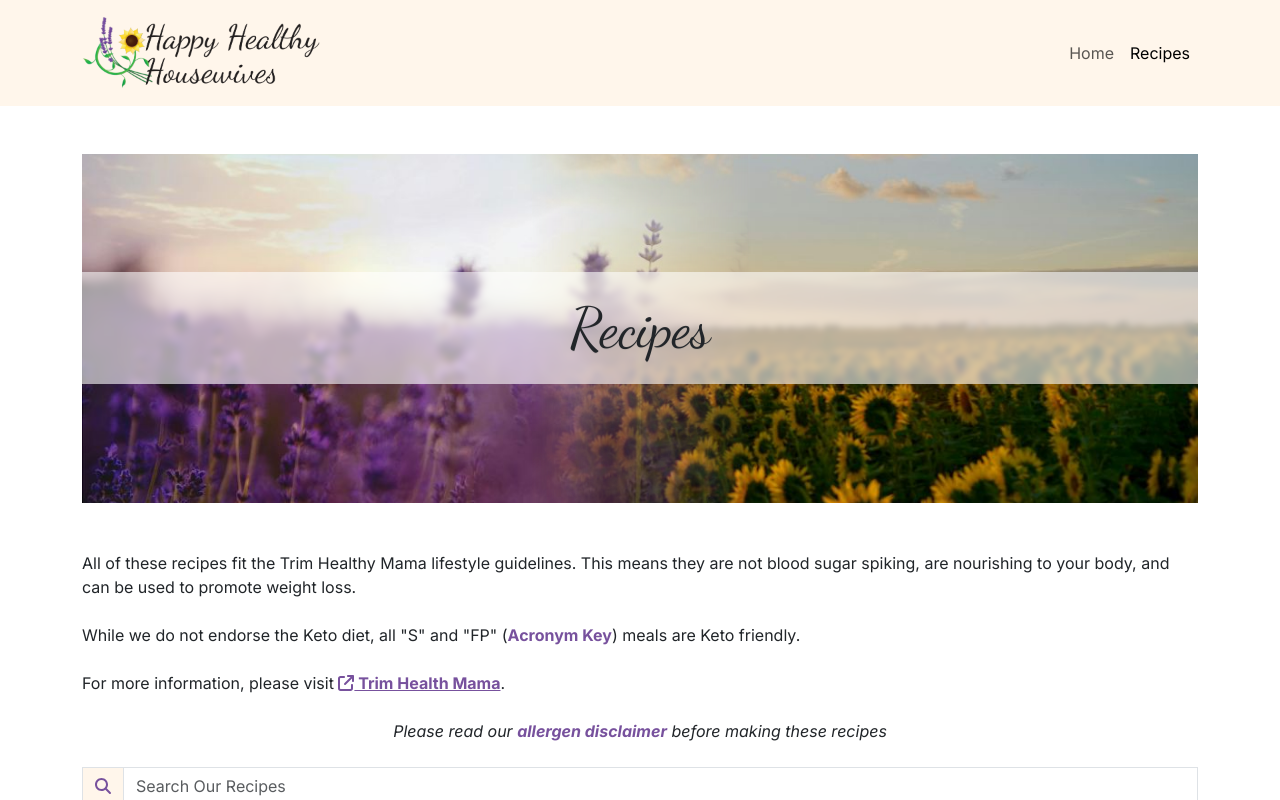
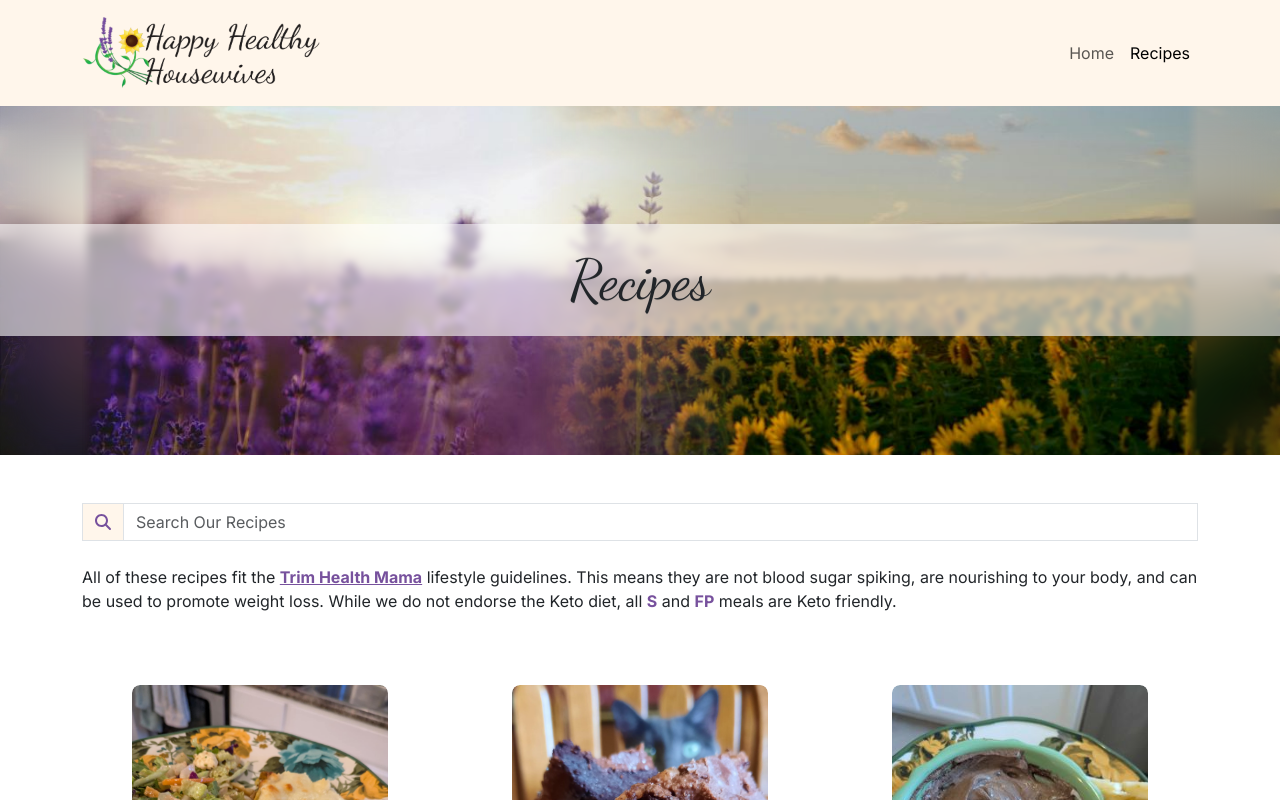
Before and after one commit to Nehemiah-Langness/happy-healthy-housewives, a React (Vite) app: page /happy-healthy-housewives/recipes in a window 1280 px wide. Built offline with nearby package versions, Linux system fonts and the light colour scheme; a web font is replaced by a local one.

Commit message:
layout enhancements

```diff
--- a/src/components/AcronymKey.tsx
+++ b/src/components/AcronymKey.tsx
@@ -1,8 +1,8 @@
 export function AcronymKey() {
     return (
         <>
-            <a href='#' className='text-decoration-none fw-bold' data-bs-toggle='modal' data-bs-target='#acronym-key'>
-                Acronym Key
+            <a href='#' className='text-decoration-none fw-bold' data-bs-toggle='modal' data-bs-target='#acronym-key' style={{ fontSize: '0.8rem' }}>
+                View our Acronym Key
             </a>
             <div className='modal fade text-start' id='acronym-key' tabIndex={-1} aria-labelledby='acronym-key-label' aria-hidden='true'>
                 <div className='modal-dialog modal-dialog-centered'>
--- a/src/components/AllergyDisclaimer.tsx
+++ b/src/components/AllergyDisclaimer.tsx
@@ -1,14 +1,20 @@
 export function AllergyDisclaimer() {
     return (
         <>
-            <div className='fst-italic text-center mx-auto'>
+            <div className='fst-italic text-center mx-auto' style={{ fontSize: '0.8rem' }}>
                 Please read our{' '}
                 <a href='#' className='text-decoration-none fw-bold' data-bs-toggle='modal' data-bs-target='#allergen-disclaimer'>
                     allergen disclaimer
                 </a>{' '}
                 before making these recipes
             </div>
-            <div className='modal fade' id='allergen-disclaimer' tabIndex={-1} aria-labelledby='allergen-disclaimer-label' aria-hidden='true'>
+            <div
+                className='modal fade'
+                id='allergen-disclaimer'
+                tabIndex={-1}
+                aria-labelledby='allergen-disclaimer-label'
+                aria-hidden='true'
+            >
                 <div className='modal-dialog modal-dialog-centered'>
                     <div className='modal-content'>
                         <div className='modal-header'>
--- a/src/components/RecipeHeaderImage.tsx
+++ b/src/components/RecipeHeaderImage.tsx
@@ -1,21 +1,40 @@
 import { memo } from 'react';
 import { baseUrl } from '../base-url';
 
-export const RecipeHeaderImage = memo(({ title }: { title?: string; }) => (
-    <div className='w-100 position-relative' style={{ aspectRatio: 16 / 5 }}>
+export const RecipeHeaderImage = memo(({ title }: { title?: string }) => (
+    <div
+        className='position-relative overflow-hidden'
+        style={{
+            background: `0 40%/50% 100% no-repeat url('${baseUrl + '/lavender-bg-optimized.jpg'}'), center/cover no-repeat url('${
+                baseUrl + '/sunflower-bg-optimized.jpg'
+            }')`,
+        }}
+    >
         <div
             className='position-absolute'
-            style={{ inset: 0, background: `0 40%/cover no-repeat url('${baseUrl + '/lavender-bg-optimized.jpg'}')` }}
+            style={{
+                inset: 0,
+                backdropFilter: 'blur(20px) saturate(75%)',
+            }}
+        ></div>
+        <div className='container'>
+            <div className='w-100 position-relative' style={{ aspectRatio: 16 / 5, }}>
+                <div
+                    className='position-absolute'
+                    style={{ inset: 0, background: `0 40%/cover no-repeat url('${baseUrl + '/lavender-bg-optimized.jpg'}')`,
+                    maskImage:
+                    'linear-gradient(to right, rgba(0, 0, 0, 0), rgba(0, 0, 0, 1) 1%, rgba(0, 0, 0, 1) 90%, rgba(0, 0, 0, 0) 95%, rgba(0, 0, 0, 0) 100%)', }}
                 ></div>
                 <div
                     className='position-absolute'
                     style={{
                         inset: 0,
                         background: `center/cover no-repeat url('${baseUrl + '/sunflower-bg-optimized.jpg'}')`,
-                maskImage: 'linear-gradient(to right, rgba(0, 0, 0, 0), rgba(0, 0, 0, 0) 40%, rgba(0, 0, 0, 1) 60%, rgba(0, 0, 0, 1) 100%)',
+                        maskImage:
+                            'linear-gradient(to right, rgba(0, 0, 0, 0), rgba(0, 0, 0, 0) 40%, rgba(0, 0, 0, 1) 60%, rgba(0, 0, 0, 1) 99%, rgba(0, 0, 0, 0))',
                     }}
                 ></div>
-
+            </div>
             <div className='position-absolute top-50 end-0 start-0'>
                 <div
                     className='dancing-script text-center display-4'
@@ -31,4 +50,5 @@ export const RecipeHeaderImage = memo(({ title }: { title?: string; }) => (
                 </div>
             </div>
         </div>
+    </div>
 ));
--- a/src/components/RecipeLink.tsx
+++ b/src/components/RecipeLink.tsx
@@ -19,8 +19,11 @@ export function RecipeLink({ recipe, to }: { to: string; recipe: Recipe }) {
         <Link
             to={to}
             style={{ cursor: 'pointer' }}
-            className='rounded-3 overflow-hidden text-decoration-none d-flex flex-column flex-lg-row recipe-link gap-2'
+            className='rounded-3 overflow-hidden text-decoration-none d-flex flex-column flex-lg-row recipe-link gap-2 position-relative'
         >
+            <div className='link-slide'>
+                Read Recipe
+            </div>
             <RecipeLinkImage image={recipe.image} />
             <div className='d-flex flex-column gap-2 px-3 py-1'>
                 <h1 className='dancing-script text-dark'>{recipe.title}</h1>
--- a/src/components/RecipesIntro.tsx
+++ b/src/components/RecipesIntro.tsx
@@ -1,27 +1,21 @@
-import { memo } from 'react';
-import { AllergyDisclaimer } from './AllergyDisclaimer';
-import { AcronymKey } from './AcronymKey';
-import { FontAwesomeIcon } from '@fortawesome/react-fontawesome';
-import { faExternalLink } from '@fortawesome/free-solid-svg-icons';
+import { memo, type PropsWithChildren } from 'react';
 
 export const RecipesIntro = memo(() => (
     <>
         <span>
-            All of these recipes fit the Trim Healthy Mama lifestyle guidelines. This means they are not blood sugar spiking, are nourishing
-            to your body, and can be used to promote weight loss.
-        </span>
-        <span>While we do not endorse the Keto diet, all "S" and "FP" (<AcronymKey />) meals are Keto friendly.</span>
-
-        <span>
-            For more information, please visit{' '}
+            All of these recipes fit the{' '}
             <a className='fw-bold' href='https://trimhealthymama.com' target='_blank' rel='noreferrer'>
-                <FontAwesomeIcon icon={faExternalLink}/> Trim Health Mama
-            </a>
-            .
-        </span>
-
-        <span>
-            <AllergyDisclaimer />
+                Trim Health Mama
+            </a>{' '}
+            lifestyle guidelines. This means they are not blood sugar spiking, are nourishing to your body, and can be used to promote
+            weight loss. While we do not endorse the Keto diet, all <AcronymToggle>S</AcronymToggle> and <AcronymToggle>FP</AcronymToggle>{' '}
+            meals are Keto friendly.
         </span>
     </>
 ));
+
+const AcronymToggle = memo(({ children }: PropsWithChildren) => (
+    <a href='#' className='text-decoration-none fw-bold' data-bs-toggle='modal' data-bs-target='#acronym-key'>
+        {children}
+    </a>
+));
--- a/src/index.scss
+++ b/src/index.scss
@@ -57,8 +57,38 @@ body {
 
 .recipe-link {
     transition: all 0.2s ease-in-out;
+    .dancing-script {
+        transition: all 0.2s ease-in-out;
+    }
+
+    .link-slide {
+        overflow: hidden;
+        transition: all 0.2s ease-in-out;
+        position: absolute;
+        top: 0;
+        bottom: 0;
+        width: 0;
+        left: 0;
+        white-space: nowrap;
+        display: flex;
+        align-items: center;
+        justify-content: center;
+        background: rgba(255, 255, 255, 0.8);
+        backdrop-filter: blur(3px);
+        color: var(--bs-dark);
+        font-family: 'Dancing Script', cursive;
+        font-size: 2rem;
+    }
 
     &:hover {
-        background: rgba(var(--bs-secondary-rgb), 0.1);
+        background: var(--bs-secondary-bg-subtle);
+        .dancing-script {
+            top: 0 !important;
+            bottom: 0 !important;
+            transform: none !important;
+        }
+        .link-slide {
+            width: 16rem;
+        }
     }
 }
--- a/src/pages/RecipeHomePage.tsx
+++ b/src/pages/RecipeHomePage.tsx
@@ -44,11 +44,11 @@ export function RecipeHomePage() {
     }, [filter]);
 
     return (
-        <div className='container pt-5 d-flex flex-column gap-5'>
+        <div className='d-flex flex-column gap-5'>
             <RecipeHeaderImage />
+            <div className='container d-flex flex-column gap-5'>
                 <div className='d-flex flex-column gap-4'>
-                <RecipesIntro />
-                <div className='input-group'>
+                    <div className='input-group '>
                         <span className='input-group-text'>
                             <FontAwesomeIcon icon={faSearch} />
                         </span>
@@ -65,6 +65,13 @@ export function RecipeHomePage() {
                             </button>
                         )}
                     </div>
+                    <datalist id='recipe-names'>
+                        {recipeList
+                            .map((r) => (
+                                <option key={r.slug} value={r.title} />
+                            ))}
+                    </datalist>
+                    <RecipesIntro />
 
                     {filter ? (
                         <>
@@ -97,6 +104,7 @@ export function RecipeHomePage() {
                     )}
                 </div>
             </div>
+        </div>
     );
 }
 
@@ -109,7 +117,7 @@ const TagLink = memo(({ tag: t }: { tag: (typeof tags)[0] }) => (
             <RecipeLinkImage image={t.image} />
         </div>
         <div
-            className='position-absolute start-0 end-0 top-50 py-2 text-center dancing-script fw-bold'
+            className='position-absolute start-0 end-0 top-50 py-2 dancing-script fw-bold d-flex align-items-center justify-content-center'
             style={{
                 background: 'rgba(255, 255, 255, 0.7)',
                 fontSize: '1.75rem',
--- a/src/pages/RecipePage.tsx
+++ b/src/pages/RecipePage.tsx
@@ -8,8 +8,6 @@ import { baseUrl } from '../base-url';
 import { faFilePdf } from '@fortawesome/free-solid-svg-icons';
 import { RecipeHeader } from '../components/RecipeHeader';
 import { MessageUsButton } from '../components/MessageUsButton';
-import { AllergyDisclaimer } from '../components/AllergyDisclaimer';
-import { AcronymKey } from '../components/AcronymKey';
 
 export function RecipePage() {
     const { recipe } = useParams<{ recipe: string }>();
@@ -122,11 +120,6 @@ export function RecipePage() {
                 <div className='ff-title mb-2'>Questions or Comments on this Recipe?</div>
                 <MessageUsButton />
             </div>
-
-            <div>
-                <div className='text-center'>View our <AcronymKey /></div>
-                <AllergyDisclaimer />
-            </div>
         </div>
     );
 }
--- a/src/pages/RecipeTagPage.tsx
+++ b/src/pages/RecipeTagPage.tsx
@@ -20,15 +20,16 @@ export function RecipeTagPage() {
     }, [matchingTag]);
 
     return (
-        <div className='container pt-5 d-flex flex-column gap-5'>
+        <div className='d-flex flex-column gap-5'>
             <RecipeHeaderImage title={matchingTag?.label || matchingTag?.tag} />
+            <div className='container d-flex flex-column gap-5'>
+                <div className='d-flex flex-column gap-4'>
+                    <RecipesIntro />
 
-            <div className='d-flex flex-column gap-4'>
-                <RecipesIntro />
-
-                {taggedRecipes.map((r) => (
-                    <RecipeLink key={r.title} to={`/recipes/${tag ?? ''}/${r.slug}`} recipe={r} />
-                ))}
+                    {taggedRecipes.map((r) => (
+                        <RecipeLink key={r.title} to={`/recipes/${tag ?? ''}/${r.slug}`} recipe={r} />
+                    ))}
+                </div>
             </div>
         </div>
     );
```
Also changed, not shown: src/App.tsx (+12 -2 lines), src/pages/HomePage.tsx (+13 -12 lines). Lines whose indentation alone changed are shown as unchanged.
